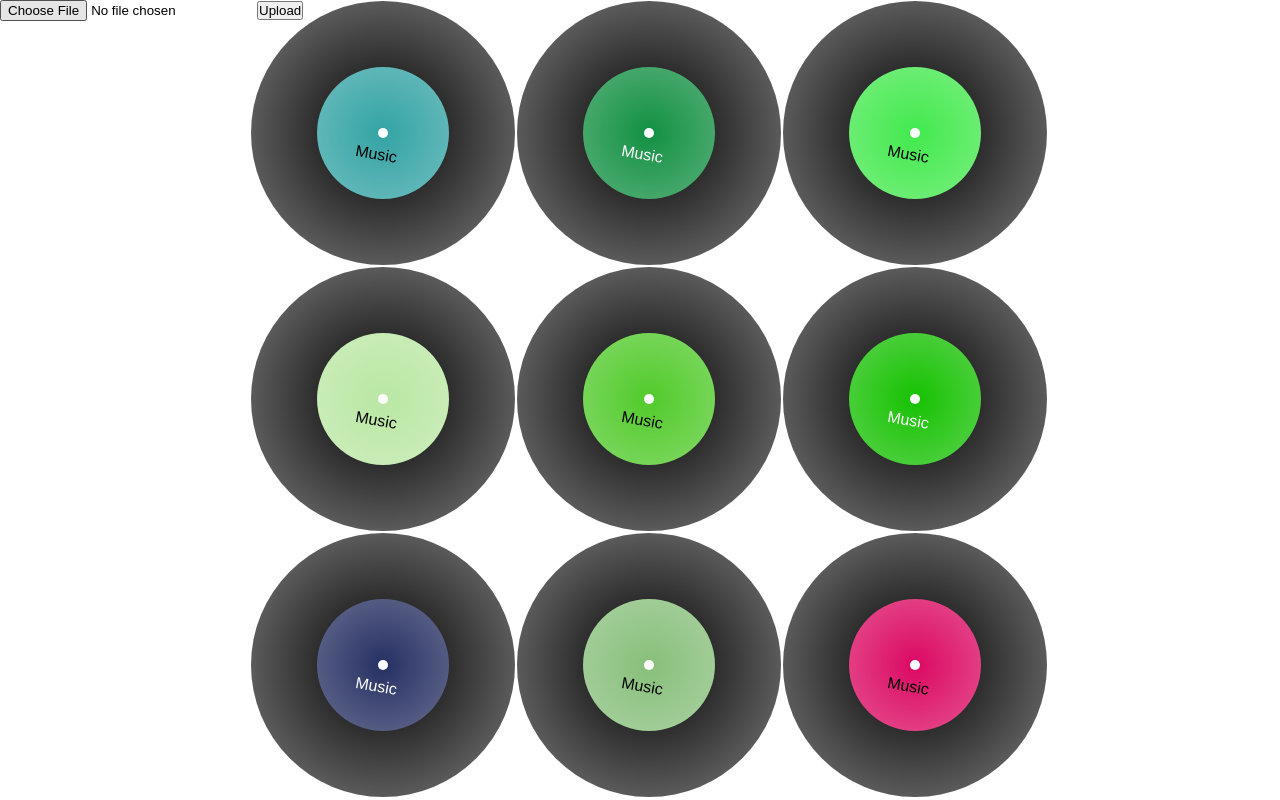
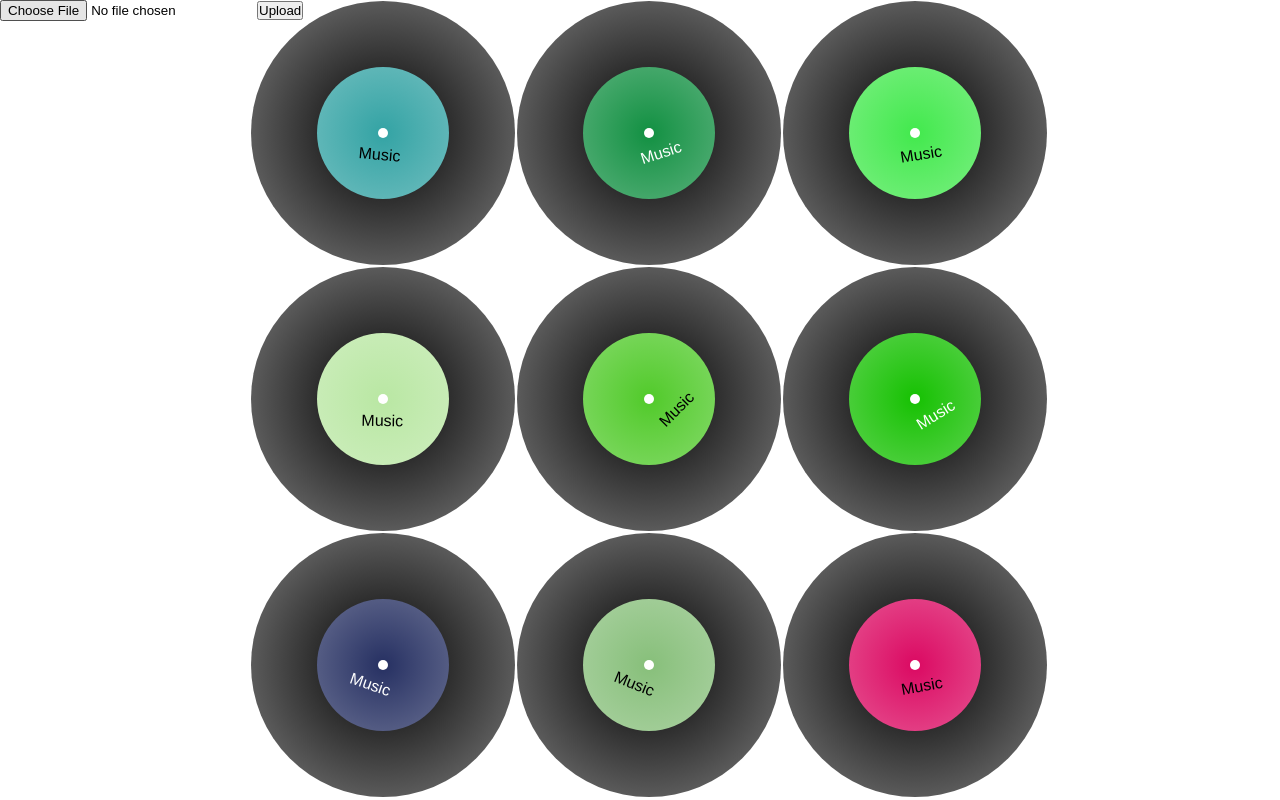
Before and after one commit to teamsnowman/turntable, a Flask app: page / in a window 1280 px wide. Run offline with Flask 2, Linux system fonts and the light colour scheme.

Commit message:
Added Dynamic Resizing Random Title Angle

```diff
--- a/flask-turntable/static/index.css
+++ b/flask-turntable/static/index.css
@@ -41,7 +41,7 @@
   font-size: 1em;
   text-align:center;
   padding-top:60%;
-  -webkit-transform:rotate(10deg);
+  /*-webkit-transform:rotate(10deg);*/
 }
 #containerofallcontainers{
   position: absolute;
--- a/flask-turntable/static/index.js
+++ b/flask-turntable/static/index.js
@@ -12,6 +12,22 @@ function init(){
     var gradient = "background-image: -webkit-radial-gradient(center center, circle cover,"+color+","+increase_brightness(color, 30)+");"
     container.innerHTML += "<div class='container' id='"+i+"' onclick='TURNUP("+i+");'><div class='record'><div class='label' style='"+gradient+";'><div class='text' style='color:"+get_text_color(color)+"'>Music</div><div class='hole'</div</div></div></div>";
   }
+  texts = document.getElementsByClassName('text');
+  for(i=0;i<9;i++){
+    var random = Math.floor((Math.random() * ((45 + 1) + 45)) + -45);
+    texts[i].style.webkitTransform = 'rotate('+random+'deg)';
+  }
+
+}
+window.onresize = function() {
+  container = document.getElementById('containerofallcontainers');
+  container.style.height = "100%";
+  container.style.width = window.innerHeight /window.innerWidth *100 + "%";
+  container.style.left = 50 - (window.innerHeight /window.innerWidth*100)/2 + "%";
+  initialwidth = window.innerHeight /window.innerWidth *100 + "%";
+  initialleft = 50 - (window.innerHeight /window.innerWidth*100)/2 + "%";
+
+  // your code
 }
 function get_random_color() {
   return '#' + Math.floor((Math.random() * 0xF00000) + 0x0FFFFF).toString(16);
```
